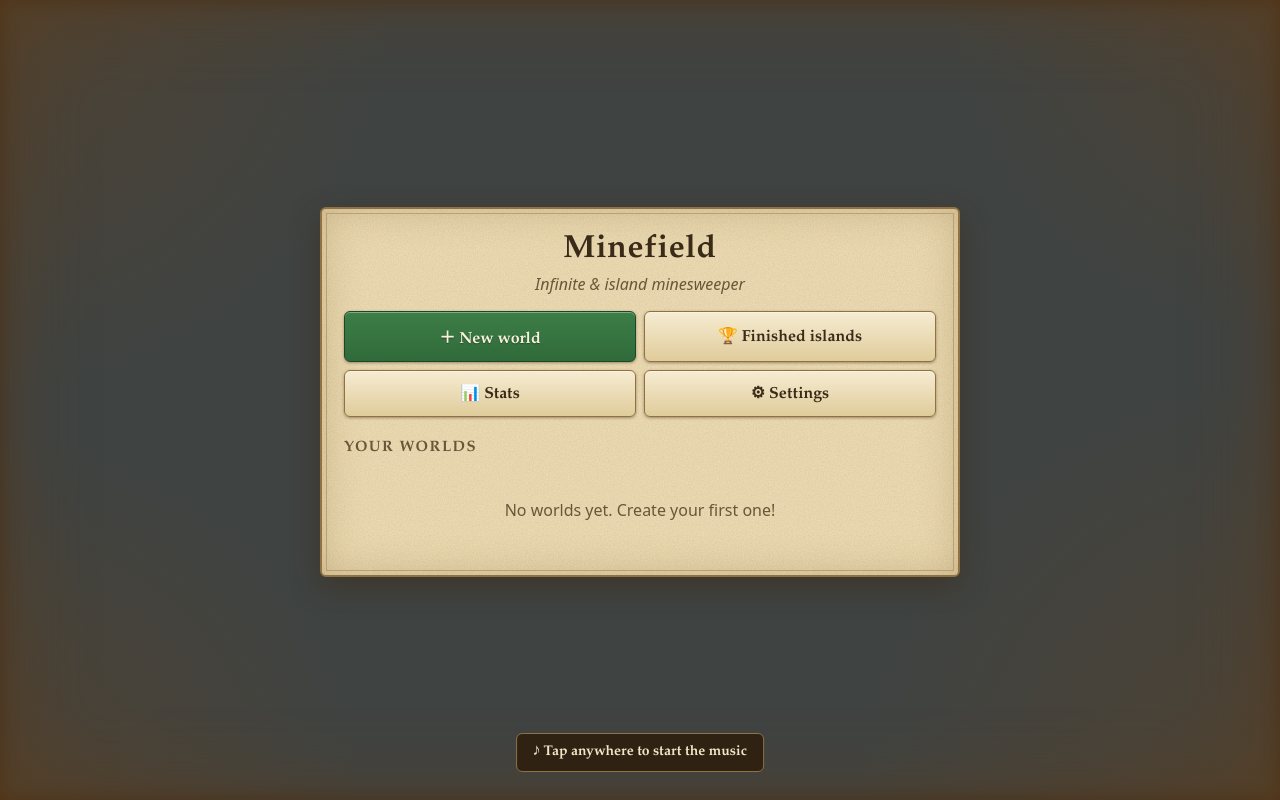
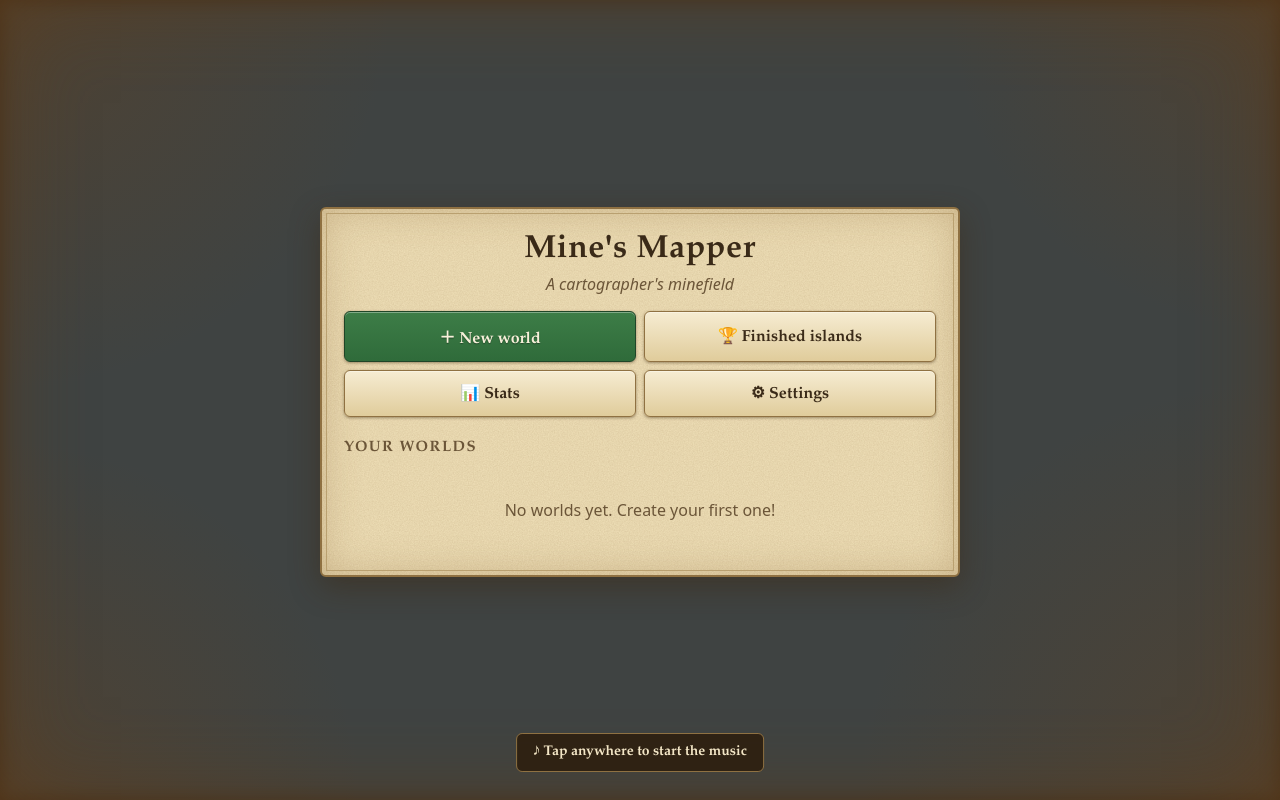
Before and after one commit to JoaoBRBR/minesmapper, a website built with Vite: page index.html in a window 1280 px wide. Built offline with nearby package versions, Linux system fonts and the light colour scheme; files whose address does not match are found by name.

Commit message:
Rename the game to Mine's Mapper
New title, menu heading, tagline (A cartographer's minefield), installed-app
name and manifest description. Internal names (storage keys, database, crate,
repo) are unchanged so existing saves and settings keep working.

```diff
--- a/index.html
+++ b/index.html
@@ -7,14 +7,14 @@
     <link rel="apple-touch-icon" href="/apple-touch-icon.png" />
     <meta name="apple-mobile-web-app-capable" content="yes" />
     <meta name="mobile-web-app-capable" content="yes" />
-    <meta name="apple-mobile-web-app-title" content="Minefield" />
+    <meta name="apple-mobile-web-app-title" content="Mine's Mapper" />
     <meta name="apple-mobile-web-app-status-bar-style" content="default" />
     <meta
       name="viewport"
       content="width=device-width, initial-scale=1.0, maximum-scale=1.0, user-scalable=no, viewport-fit=cover"
     />
     <meta name="theme-color" content="#e3d2a4" />
-    <title>Minefield — infinite minesweeper</title>
+    <title>Mine's Mapper — a cartographer's minefield</title>
   </head>
   <body>
     <canvas id="bg" hidden aria-hidden="true"></canvas>
@@ -191,8 +191,8 @@
     <main id="home-screen" class="screen" hidden>
       <div class="panel">
         <header class="title">
-          <h1>Minefield</h1>
-          <p>Infinite &amp; island minesweeper</p>
+          <h1>Mine's Mapper</h1>
+          <p>A cartographer's minefield</p>
         </header>
         <div class="row actions">
           <button id="h-continue" class="primary" hidden>▶ Continue</button>
--- a/pwa/sw.js
+++ b/pwa/sw.js
@@ -1,4 +1,4 @@
-// Minefield service worker. The version and the precache list below are filled in at build
+// Mine's Mapper service worker. The version and the precache list below are filled in at build
 // time (see vite.config.ts), so every deploy gets a fresh cache and old ones are dropped.
 const VERSION = '__VERSION__';
 const CACHE = `minefield-${VERSION}`;
--- a/src/style.css
+++ b/src/style.css
@@ -1,4 +1,4 @@
-/* Minefield: a cartographer's map on old paper.
+/* Mine's Mapper: a cartographer's map on old paper.
    Everything is driven by the variables below; [data-paper='dark'] swaps them for a darker parchment. */
 
 /* Fonts for the numbers on the map (bundled, so they also work offline). OFL licences: /kalam-OFL.txt, /cinzel-OFL.txt */
```
Also changed, not shown: public/manifest.webmanifest.
